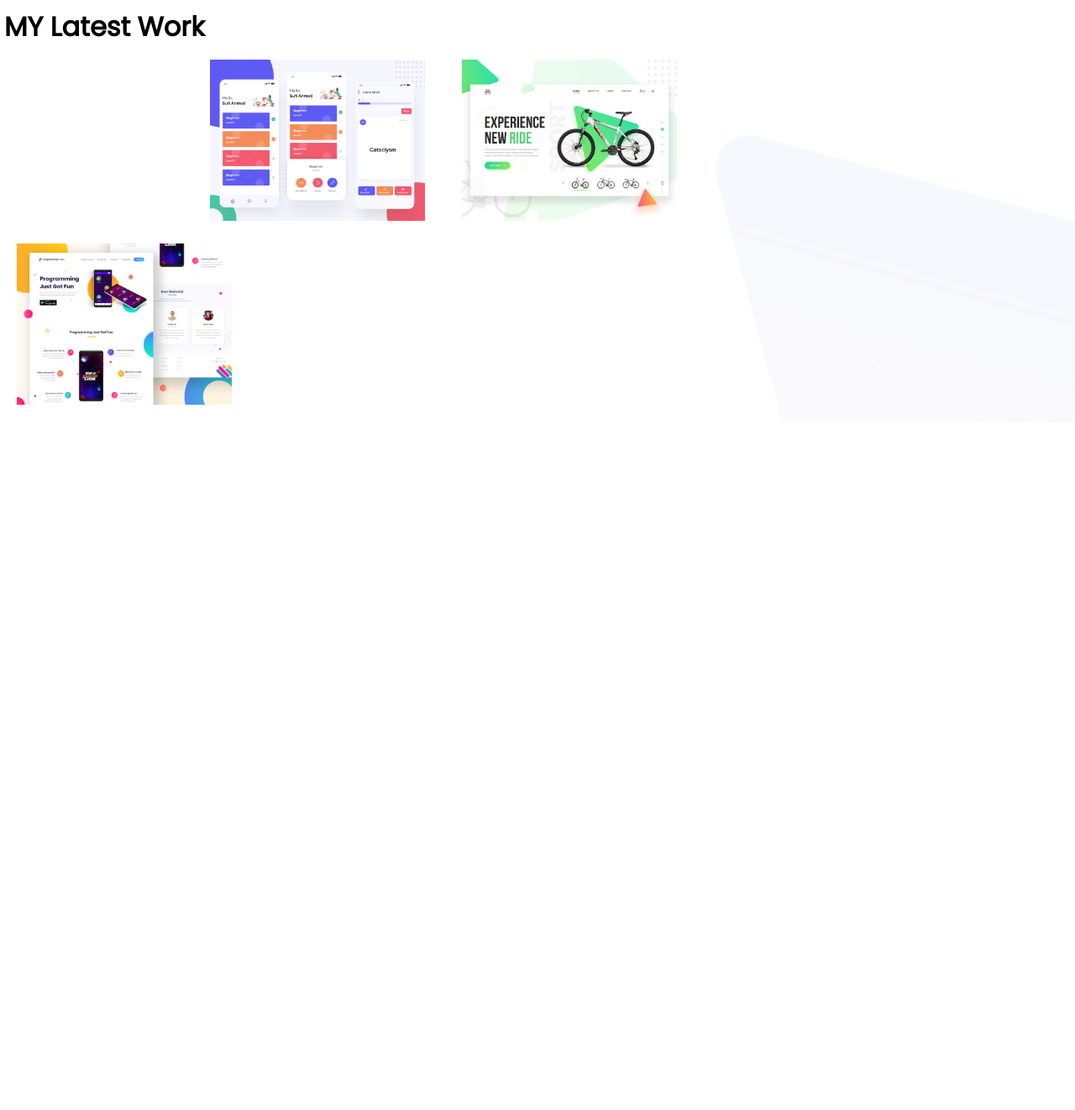
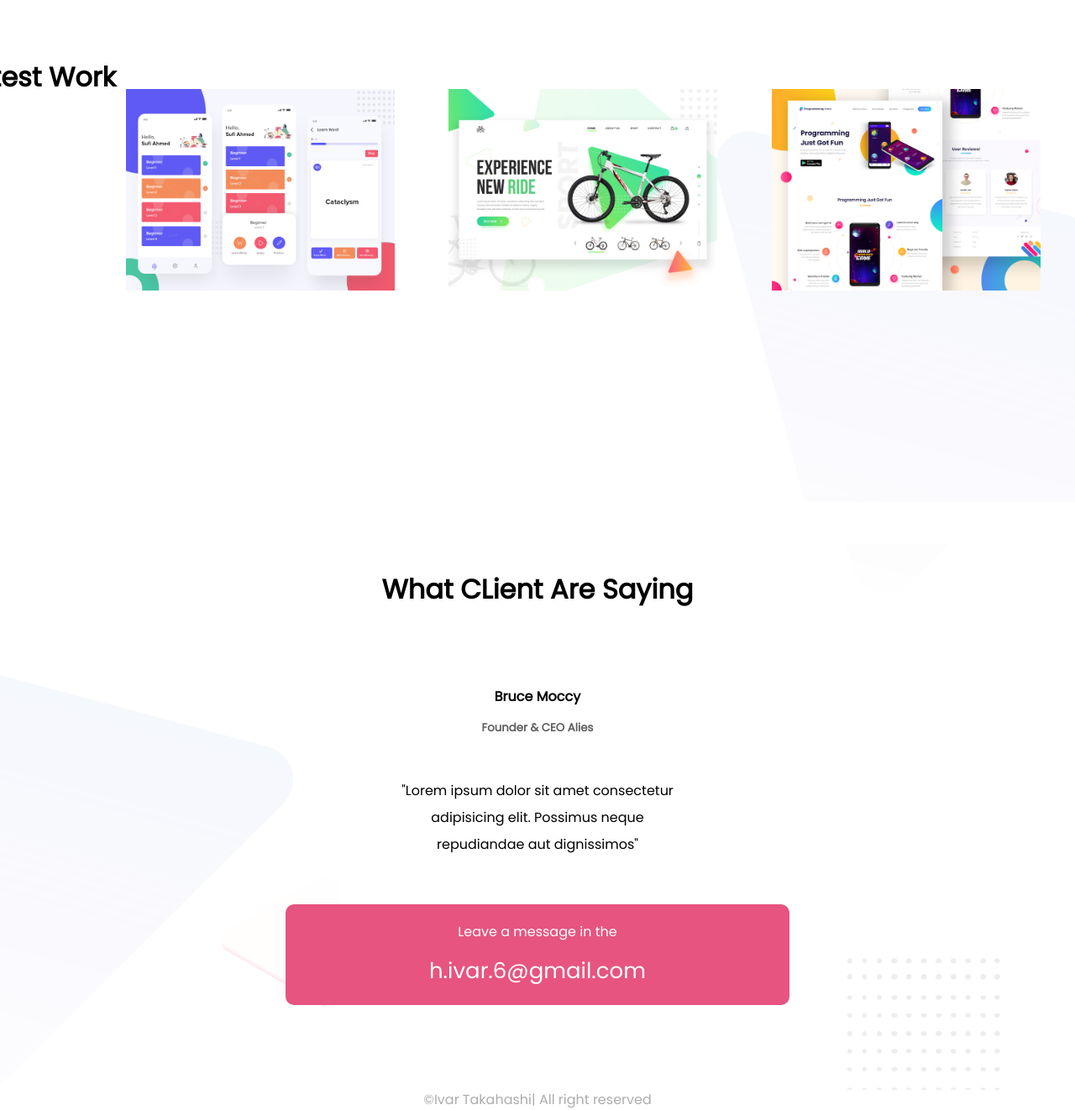
Before and after one commit to Hridoy1029/Jhanker-1, a plain HTML site: page index.html in a window 1280 px wide. Shown: the part 1602-2924 px from the top of the page at 84% size. Before the commit the page ends 2105 px from the top, so only its background shows below. Drawn offline with Linux system fonts and the light colour scheme.

Commit message:
complete

```diff
--- a/index.html
+++ b/index.html
@@ -34,13 +34,26 @@
         </div>
     </section>
     <section class="latestWork">
-        <h1>MY Latest Work</h1>
+            <h1>My Latest Work</h1>
         <div class="workImage">
             <img src="img/latest-work/work-1.png" alt="work-1" id="img1">
             <img src="img/latest-work/work-2.jpg" alt="work-2" id="img2">
             <img src="img/latest-work/work-3.jpg" alt="work-3" id="img3">
         </div>
     </section>
+    <section class="review">
+        <div class="extras">
+            <h1>What CLient Are Saying</h1>
+            <h4>Bruce Moccy</h4>
+            <h5>Founder & CEO Alies</h5>
+            <p>"Lorem ipsum dolor sit amet consectetur adipisicing elit. Possimus neque repudiandae aut dignissimos"</p>
+        </div>
+        <div class="pinkBox">
+            <p>Leave a message in the</p>
+            <a href="#">h.ivar.6@gmail.com</a>
+        </div>
+        <p class="copyright">&copy;Ivar Takahashi| All right reserved</p>
+    </section>
 </body>
 
 </html>
--- a/style.css
+++ b/style.css
@@ -70,26 +70,75 @@ h1{
     line-height: 2;
 }
 .latestWork{
-    height: 500px;
+    height: 600px;
     background-image: url('img/latest-work-bg.png');
     background-repeat: no-repeat;
     background-size: cover;
 }
 .latestWork h1{
-    padding: 5px;
-    margin-top: 5px;
-    margin-bottom: 0;
+    position: relative;
+    left: -100px;
+    top: 70px;
 }
 .workImage{
     float: left;
 }
-.latestWork img{
-    width: 20%;
-    margin: 10px 20px;
+.workImage img{
+    width: 25%;
+    margin: 60px 30px;
 }
 #img1{
-    margin-left: 250px;
+    margin-left: 150px;
 }
-#img3{
-    margin-right: 250px;
+.review{
+    height: 650px;
+    background: url('img/footer-bg.png');
+    background-repeat: no-repeat;
+    background-size: cover;
 }
+.extras{
+    text-align: center;
+}
+.extras h1{
+    padding: 30px;
+    margin: 50px 10px;
+}
+.extras h4{
+    line-height: 3;
+}
+.extras h5{
+    color: rgb(95, 93, 93);
+    line-height: 2;
+    margin-bottom: 45px;
+}
+.extras p{
+    width: 27%;
+    margin: auto;
+    line-height: 2;
+    margin-bottom: 45px;
+}
+.pinkBox{
+    width: 600px;
+    height: 120px;
+    margin: auto;
+    margin-top: 55px;
+    margin-bottom: 100px;
+    background-color: #e75480;
+    color: white;
+    border-radius: 10px;
+    text-align: center;
+}
+.pinkBox p{
+    margin: 20px 10px 15px 10px;
+    padding-top: 20px;
+}
+.pinkBox a{
+    text-decoration: none;
+    color: white;
+    font-size: 26px;
+    padding-bottom: 10px;
+}
+.copyright{
+    text-align: center;
+    color: rgb(172, 172, 172);
+}
```
